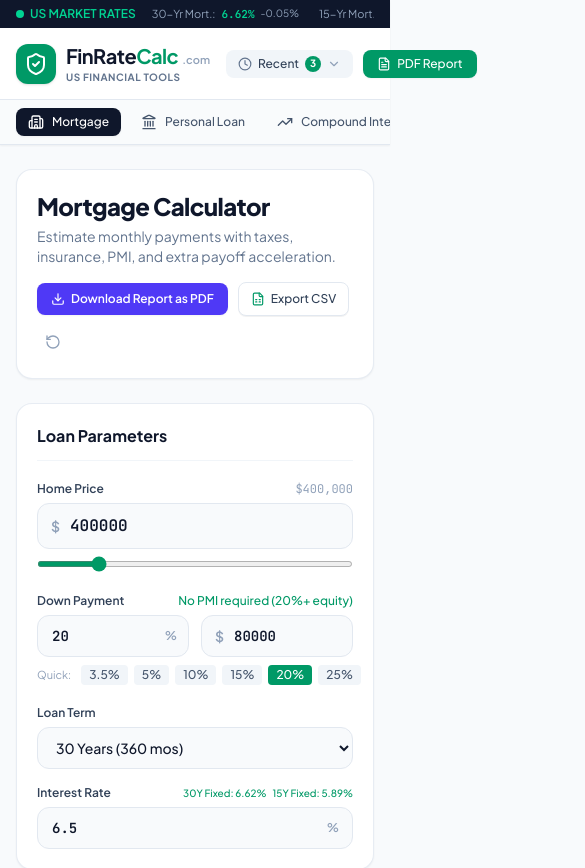
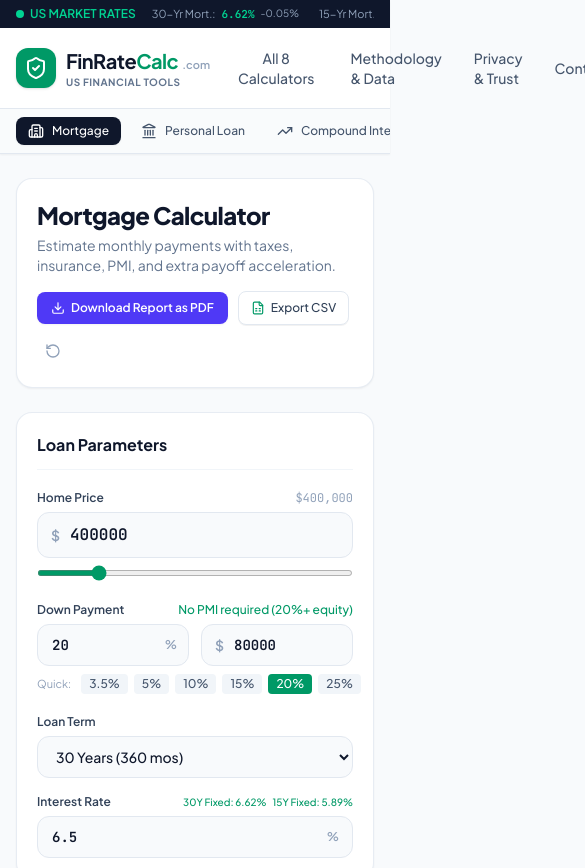
Before and after one commit to finratecalc/fincalc-financial-calculators-suite, a React (Vite) app: page / in a window 390 px wide. Shown: the top 868 px of the page, 585 px wide, since content can reach past the window. Built offline with nearby package versions, Linux system fonts and the light colour scheme.

Commit message:
Update Header.tsx

```diff
--- a/src/components/Header.tsx
+++ b/src/components/Header.tsx
@@ -125,7 +125,7 @@
 
         {/* Primary Desktop Nav Category Links */}
         {/* PROFESSIONAL CLEAN NAVIGATION (NO DUPLICATION) */}
-          <nav className="hidden lg:flex items-center space-x-6 text-sm font-medium">
+          <nav className="flex items-center space-x-4 md:space-x-6 text-sm font-medium">
             <button
               onClick={() => onSelectCalc('directory')}
               className={`transition-colors py-1.5 px-3 rounded-md ${
```
